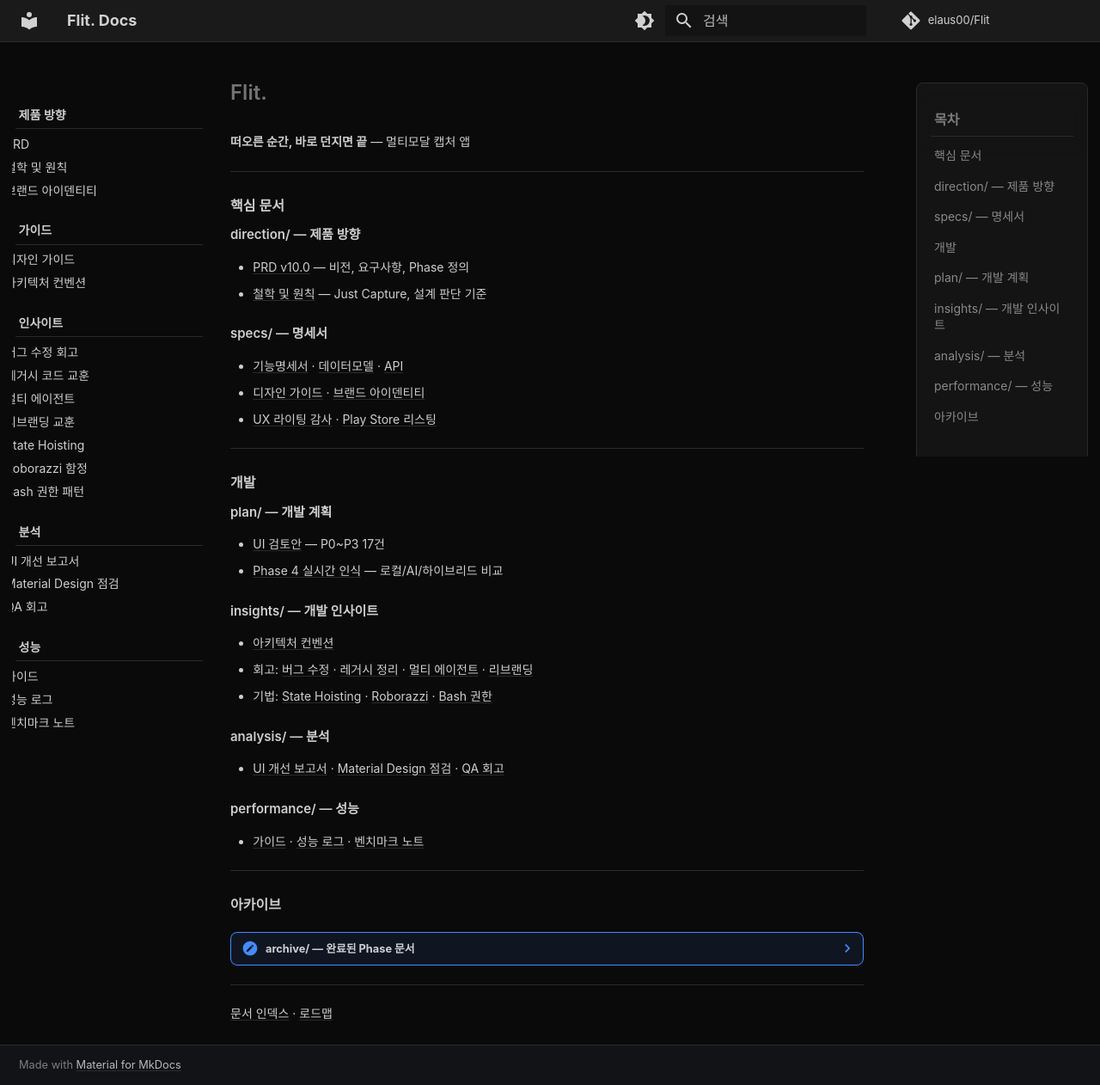
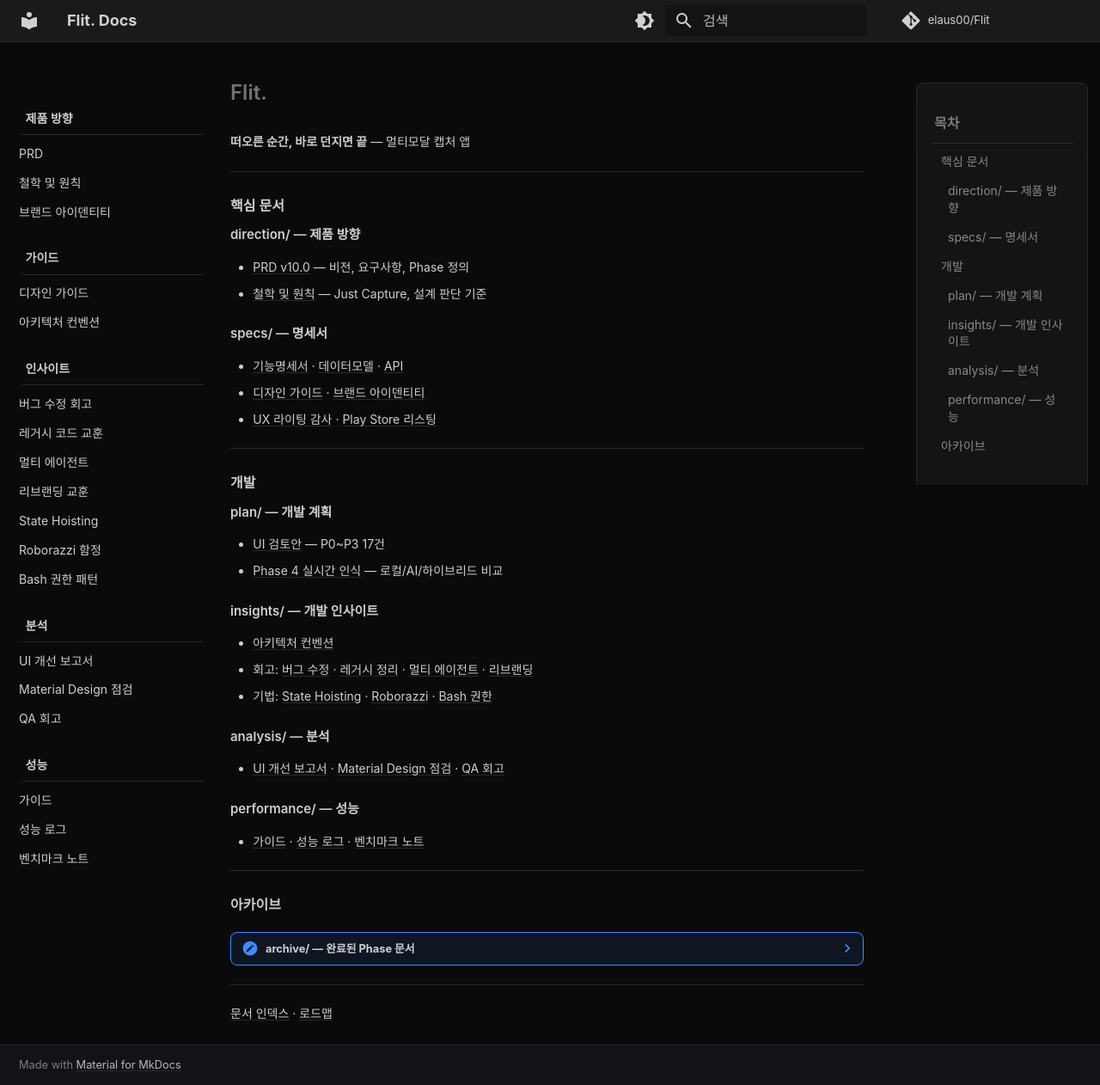
Before and after one commit to elaus00/KAIROS_mobile, an MkDocs documentation site: the page built from docs/index.md, in a window 1280 px wide. Shown: the whole page at 86% size. Built offline with MkDocs 1.6.1 and Material for MkDocs 9.7.7, drawn with Linux system fonts in a browser that asks for light colours; comment, search, counter and statistics services are not loaded.

Commit message:
docs: tune nav indentation, line-height, and vertical spacing

```diff
--- a/docs/stylesheets/flit.css
+++ b/docs/stylesheets/flit.css
@@ -153,7 +153,7 @@
   font-family: var(--flit-font);
   font-size: 14px !important;
   color: var(--flit-text-secondary);
-  padding: 0.22rem 0.28rem !important;
+  padding: 0.18rem 0.28rem !important;
   line-height: 1.45;
   overflow-wrap: anywhere;
   white-space: normal;
@@ -166,7 +166,7 @@
 
 /* 리스트 좌측 패딩 제거 */
 .md-nav--primary .md-nav__list {
-  padding-left: 0 !important;
+  padding-left: 0.4rem !important;
   margin-left: 0 !important;
 }
 
@@ -176,8 +176,12 @@
 }
 
 .md-nav--secondary .md-nav__list {
-  padding-left: 0 !important;
+  padding-left: 0.4rem !important;
   margin-left: 0 !important;
+}
+
+.md-nav {
+  line-height: 1.8 !important;
 }
 
 .md-nav--primary .md-nav__item {
@@ -233,7 +237,7 @@
   font-family: var(--flit-font);
   font-size: 14px !important;
   color: var(--flit-text-secondary);
-  padding: 0.18rem 0.2rem !important;
+  padding: 0.14rem 0.2rem !important;
   line-height: 1.4;
 }
 
```
